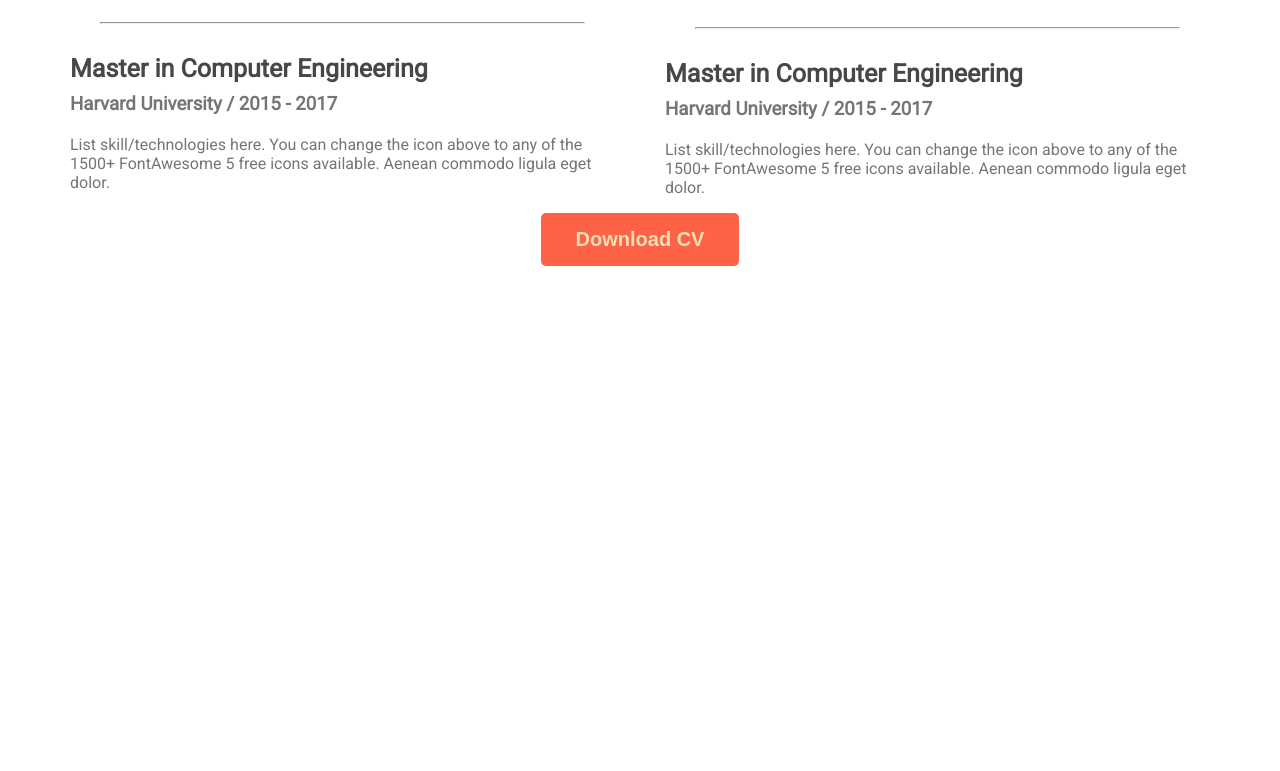
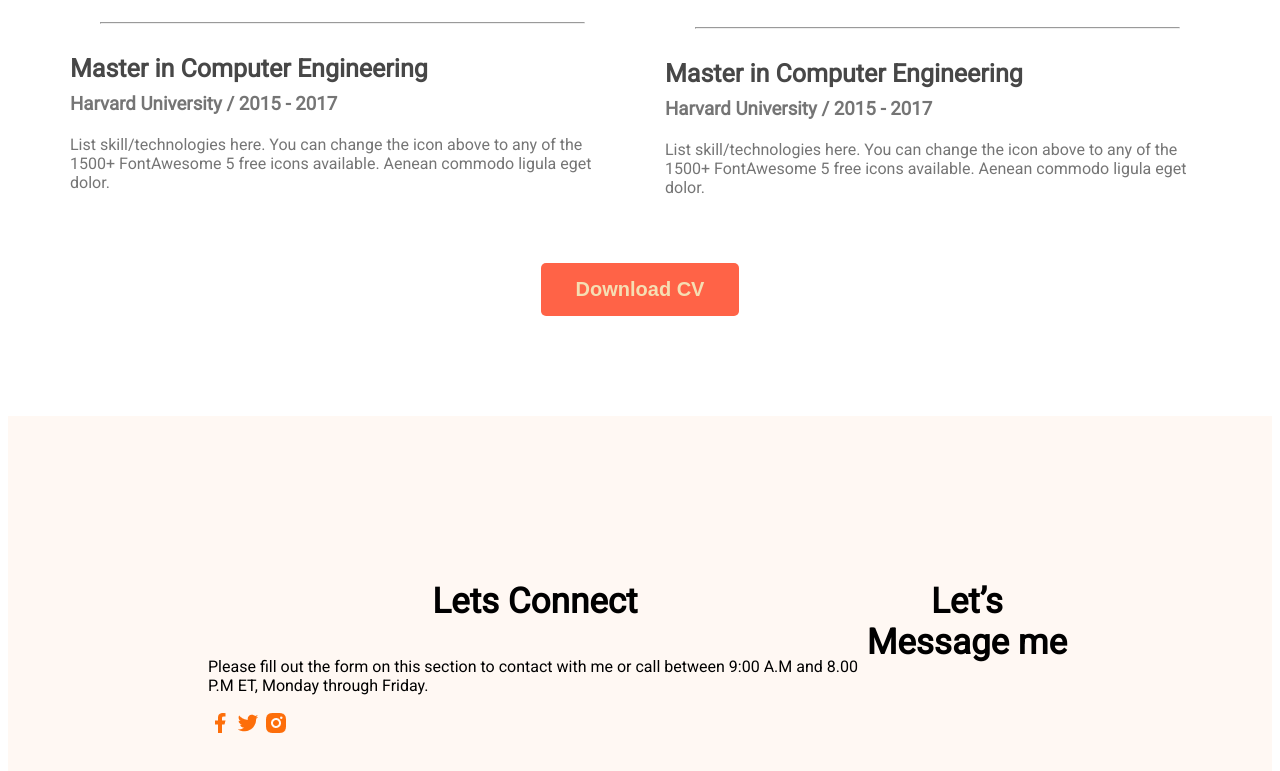
Before and after one commit to DibboDasMishu/developre-portfolio, a plain HTML site: page index.html in a window 1280 px wide. Shown: the part 2737-3508 px from the top of the page. Before the commit the page ends 3011 px from the top, so only its background shows below. Drawn offline with Linux system fonts and the light colour scheme.

Commit message:
basic footer

```diff
--- a/index.html
+++ b/index.html
@@ -116,24 +116,30 @@
                         <div class="resume-item">
                             <h2 class="resume-item-title">Master in Computer Engineering</h2>
                             <h3 class="resume-item-institute">Harvard University / 2015 - 2017</h3>
-                        <p class="resume-item-description">List skill/technologies here. You can change the icon above
-                            to any of the 1500+ FontAwesome 5 free icons available. Aenean commodo ligula eget dolor.</p>
+                            <p class="resume-item-description">List skill/technologies here. You can change the icon
+                                above
+                                to any of the 1500+ FontAwesome 5 free icons available. Aenean commodo ligula eget
+                                dolor.</p>
 
                         </div>
                         <hr>
                         <div class="resume-item">
                             <h2 class="resume-item-title">Master in Computer Engineering</h2>
                             <h3 class="resume-item-institute">Harvard University / 2015 - 2017</h3>
-                        <p class="resume-item-description">List skill/technologies here. You can change the icon above
-                            to any of the 1500+ FontAwesome 5 free icons available. Aenean commodo ligula eget dolor.</p>
+                            <p class="resume-item-description">List skill/technologies here. You can change the icon
+                                above
+                                to any of the 1500+ FontAwesome 5 free icons available. Aenean commodo ligula eget
+                                dolor.</p>
 
                         </div>
                         <hr>
                         <div class="resume-item">
                             <h2 class="resume-item-title">Master in Computer Engineering</h2>
                             <h3 class="resume-item-institute">Harvard University / 2015 - 2017</h3>
-                        <p class="resume-item-description">List skill/technologies here. You can change the icon above
-                            to any of the 1500+ FontAwesome 5 free icons available. Aenean commodo ligula eget dolor.
+                            <p class="resume-item-description">List skill/technologies here. You can change the icon
+                                above
+                                to any of the 1500+ FontAwesome 5 free icons available. Aenean commodo ligula eget
+                                dolor.
                             </p>
                         </div>
 
@@ -141,7 +147,8 @@
                 <div class="resume-column">
                     <h2>My Experience</h3>
                         <div class="resume-item">
-                        <h3 class="resume-item-title">Master in Computer Engineering</h2>
+                            <h3 class="resume-item-title">Master in Computer Engineering
+                    </h2>
                     <h3 class="resume-item-institute">Harvard University / 2015 - 2017</h3>
                     <p class="resume-item-description">List skill/technologies here. You can change the icon above
                         to any of the 1500+ FontAwesome 5 free icons available. Aenean commodo ligula eget dolor. </p>
@@ -173,7 +180,18 @@
 
     </main>
     <footer>
-
+        <div class="footer-column">
+            <h3 class="section-title">Lets Connect</h3>
+            <p class="section-description">Please fill out the form on this section to contact with me or call between 9:00 A.M and 8.00 P.M ET, Monday through Friday.</p>
+            <div class="social-links">
+                <a href=""><img src="images/icons/facebook.png" alt=""></a>
+                <a href=""><img src="images/icons/twitter.png" alt=""></a>
+                <a href=""><img src="images/icons/insta.png" alt=""></a>
+            </div>
+        </div>
+        <div class="footer-column">
+            <h3 class="section-title">Let’s Message me</h3>
+        </div>
     </footer>
 </body>
 
--- a/styles/portfolio.css
+++ b/styles/portfolio.css
@@ -179,6 +179,13 @@ main section {
     margin: 30px;
 }
 .download-cv{
-
+    margin-top: 50px;
     text-align: center;
 }
+/* footer style  */
+footer{
+    display: flex;
+    background: #fff8f3;
+    padding: 130px 200px;
+    margin-top: 100px;
+}
```
Lines whose indentation alone changed are shown as unchanged.
